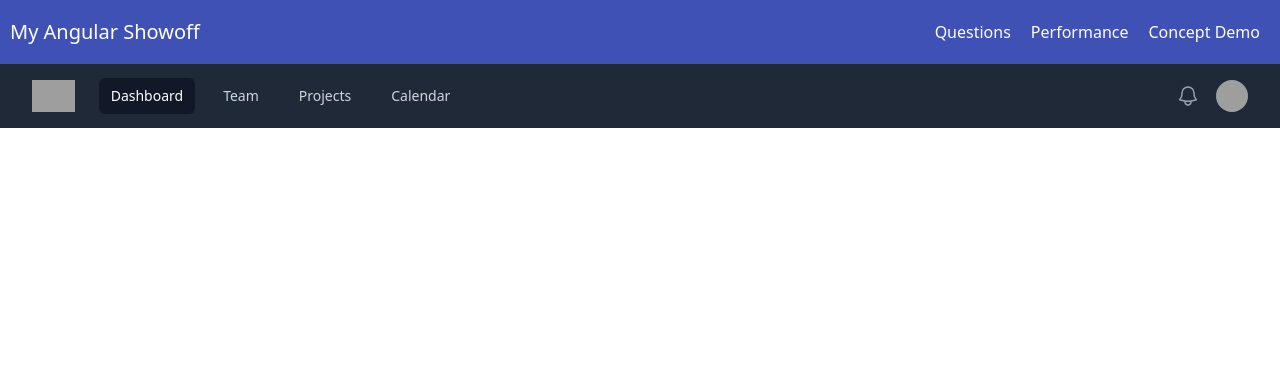
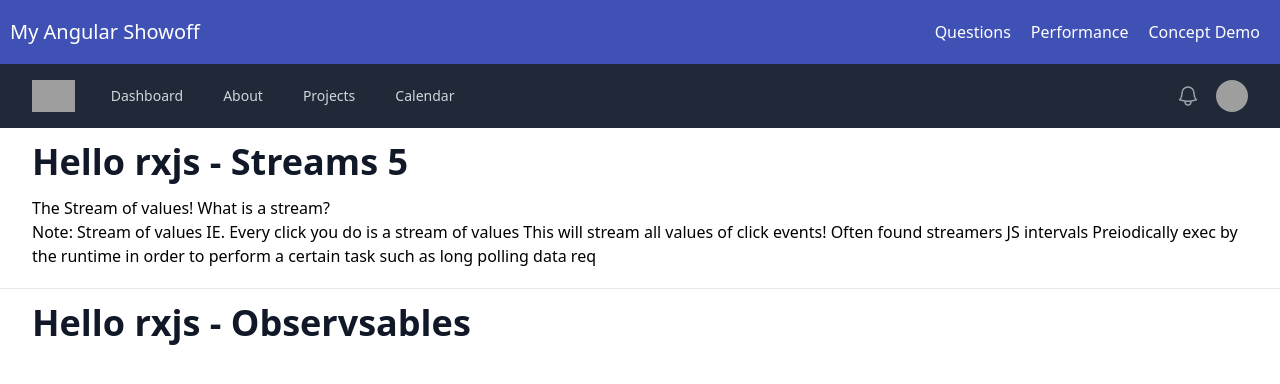
Before and after one commit to tbenson89/angular-showoff, an Angular app: page /about in a window 1280 px wide. Before the commit this address led to /. Shown: the top 384 px of the page. Built offline with nearby package versions, Linux system fonts and the light colour scheme; grey boxes are pictures that could not be loaded.

Commit message:
rxjs streams about page playground

```diff
--- a/src/app/app-routing.module.ts
+++ b/src/app/app-routing.module.ts
@@ -1,5 +1,6 @@
 import { NgModule } from '@angular/core';
 import { RouterModule, Routes } from '@angular/router';
+import { AboutComponent } from './pages/about/about.component';
 import { HomeComponent } from './pages/home/home.component';
 import { Question1Component } from './pages/question1/question1.component';
 import { PerformanceComponent } from './performance/performance/performance.component';
@@ -7,9 +8,8 @@ import { PerformanceComponent } from './performance/performance/performance.comp
 const routes: Routes = [
   { path: '', component: HomeComponent },
   { path: 'question1', component: Question1Component },
-  { path: 'question2', component: Question1Component },
+  { path: 'about', component: AboutComponent },
   { path: 'performance', component: PerformanceComponent },
-  // Add routes for the other question components here
   { path: '', redirectTo: '/', pathMatch: 'full' }
 ];
 
--- a/src/app/app.module.ts
+++ b/src/app/app.module.ts
@@ -21,6 +21,7 @@ import { DarkmodeTogglerComponent } from './components/darkmode-toggler/darkmode
 import { StartsWithFilterTsPipe } from './pipes/starts-with-filter.ts.pipe';
 import { CardComponent } from './components/card/card.component';
 import { WeatherComponent } from './components/weather/weather.component';
+import { AboutComponent } from './pages/about/about.component';
 
 @NgModule({
   declarations: [
@@ -35,6 +36,7 @@ import { WeatherComponent } from './components/weather/weather.component';
     StartsWithFilterTsPipe,
     CardComponent,
     WeatherComponent,
+    AboutComponent,
   ],
   imports: [
     BrowserModule,
--- a/src/app/components/top-nav/top-nav.component.html
+++ b/src/app/components/top-nav/top-nav.component.html
@@ -48,17 +48,27 @@
                 <div class="hidden sm:ml-6 sm:block">
                     <div class="flex space-x-4">
                         <!-- Current: "bg-gray-900 text-white", Default: "text-gray-300 hover:bg-gray-700 hover:text-white" -->
-                        <a href="#" class="bg-gray-900 text-white px-3 py-2 rounded-md text-sm font-medium"
-                            aria-current="page">Dashboard</a>
-
+                        <!-- [ngClass]=" == '' ? 'active' : ''" -->
+                        <a href="/"
+                            class="text-gray-300 hover:bg-gray-700 hover:text-white px-3 py-2 rounded-md text-sm font-medium"
+                            aria-current="page">
+                            Dashboard
+                        </a>
+                        <a href="/about"
+                            class="text-gray-300 hover:bg-gray-700 hover:text-white px-3 py-2 rounded-md text-sm font-medium"
+                            aria-current="page">
+                            About
+                        </a>
                         <a href="#"
-                            class="text-gray-300 hover:bg-gray-700 hover:text-white px-3 py-2 rounded-md text-sm font-medium">Team</a>
-
+                            class="text-gray-300 hover:bg-gray-700 hover:text-white px-3 py-2 rounded-md text-sm font-medium"
+                            aria-current="page">
+                            Projects
+                        </a>
                         <a href="#"
-                            class="text-gray-300 hover:bg-gray-700 hover:text-white px-3 py-2 rounded-md text-sm font-medium">Projects</a>
-
-                        <a href="#"
-                            class="text-gray-300 hover:bg-gray-700 hover:text-white px-3 py-2 rounded-md text-sm font-medium">Calendar</a>
+                            class="text-gray-300 hover:bg-gray-700 hover:text-white px-3 py-2 rounded-md text-sm font-medium"
+                            aria-current="page">
+                            Calendar
+                        </a>
                     </div>
                 </div>
             </div>
@@ -114,16 +124,23 @@
         <div class="space-y-1 px-2 pt-2 pb-3">
             <!-- Current: "bg-gray-900 text-white", Default: "text-gray-300 hover:bg-gray-700 hover:text-white" -->
             <a href="#" class="bg-gray-900 text-white block px-3 py-2 rounded-md text-base font-medium"
-                aria-current="page">Dashboard</a>
+                aria-current="page">
+                Dashboard
+            </a>=
+            <a href="/about"
+                class="text-gray-300 hover:bg-gray-700 hover:text-white block px-3 py-2 rounded-md text-base font-medium">
+                About
+            </a>
 
             <a href="#"
-                class="text-gray-300 hover:bg-gray-700 hover:text-white block px-3 py-2 rounded-md text-base font-medium">Team</a>
+                class="text-gray-300 hover:bg-gray-700 hover:text-white block px-3 py-2 rounded-md text-base font-medium">
+                Projects
+            </a>
 
             <a href="#"
-                class="text-gray-300 hover:bg-gray-700 hover:text-white block px-3 py-2 rounded-md text-base font-medium">Projects</a>
-
-            <a href="#"
-                class="text-gray-300 hover:bg-gray-700 hover:text-white block px-3 py-2 rounded-md text-base font-medium">Calendar</a>
+                class="text-gray-300 hover:bg-gray-700 hover:text-white block px-3 py-2 rounded-md text-base font-medium">
+                Calendar
+            </a>
         </div>
     </div>
 </nav>
--- /dev/null
+++ b/src/app/pages/about/about.component.html
@@ -0,0 +1,27 @@
+<!-- Video 1 - STREAMS -->
+<div class="mx-auto max-w-7xl px-6 lg:px-8" id="intro-streams">
+    <div class="my-5 max-w-lg sm:mx-auto md:max-w-none">
+        <h1 class="text-4xl font-bold leading-7 text-gray-900">
+            Hello rxjs - Streams {{ counter }}
+        </h1>
+        <p class="mt-5">
+            The Stream of values! What is a stream?
+            <br />
+            Note: Stream of values IE. Every click you do is a stream of values
+            This will stream all values of click events! Often found streamers JS intervals
+            Preiodically exec by the runtime in order to perform a certain task such as long polling data req
+        </p>
+    </div>
+</div>
+<hr>
+<!-- Video 2 - Observsable -->
+<div class="mx-auto max-w-7xl px-6 lg:px-8" id="observables">
+    <div class="my-5 max-w-lg sm:mx-auto md:max-w-none">
+        <h1 class="text-4xl font-bold leading-7 text-gray-900">
+            Hello rxjs - Observsables
+        </h1>
+        <p class="mt-5">
+
+        </p>
+    </div>
+</div>
--- /dev/null
+++ b/src/app/pages/about/about.component.ts
@@ -0,0 +1,35 @@
+import { Component, OnInit } from '@angular/core';
+
+@Component({
+  selector: 'app-about',
+  templateUrl: './about.component.html'
+})
+export class AboutComponent implements OnInit {
+  counter: number = 0;
+
+
+  constructor() { }
+
+  ngOnInit(): void {
+    // Note: Stream of values
+    // Every click you do is a stream of values
+    document.addEventListener('click', event => {
+      // This will stream all values of click events!
+      console.log(event);
+    });
+
+    // Often found streamers JS intervals
+    // Preiodically exec by the runtime in order to
+    // perform a certain task such as long polling in bg?
+    setInterval(() => {
+      console.log(this.counter);
+      this.counter++;
+    }, 1000);
+
+    // THIS IS A STREAM just emits 1 value and times out!
+    setTimeout(() => {
+      console.log("FINISHED!");
+    }, 3000)
+  }
+
+}
--- a/tailwind.config.js
+++ b/tailwind.config.js
@@ -4,6 +4,11 @@ module.exports = {
     './src/**/*.html',
     './src/**/*.scss',
   ],
+  variants: {
+    extend: {
+      textColor: ['active'],
+    }
+  },
   theme: {
     extend: {},
   },
```
Also changed, not shown: src/app/components/top-nav/top-nav.component.ts (+5 -2 lines), 1 other file (tests, documents, lock files or other folders).
